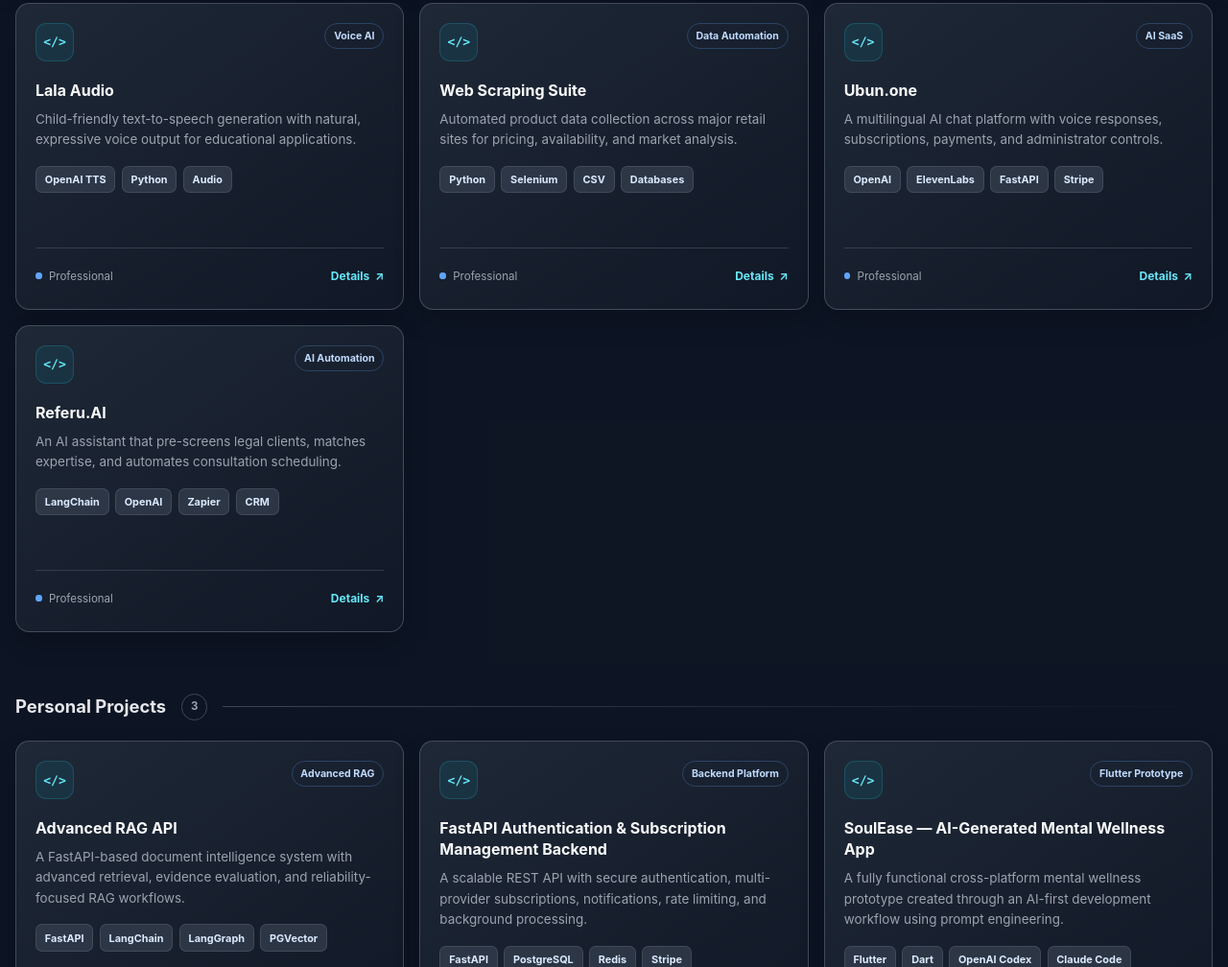
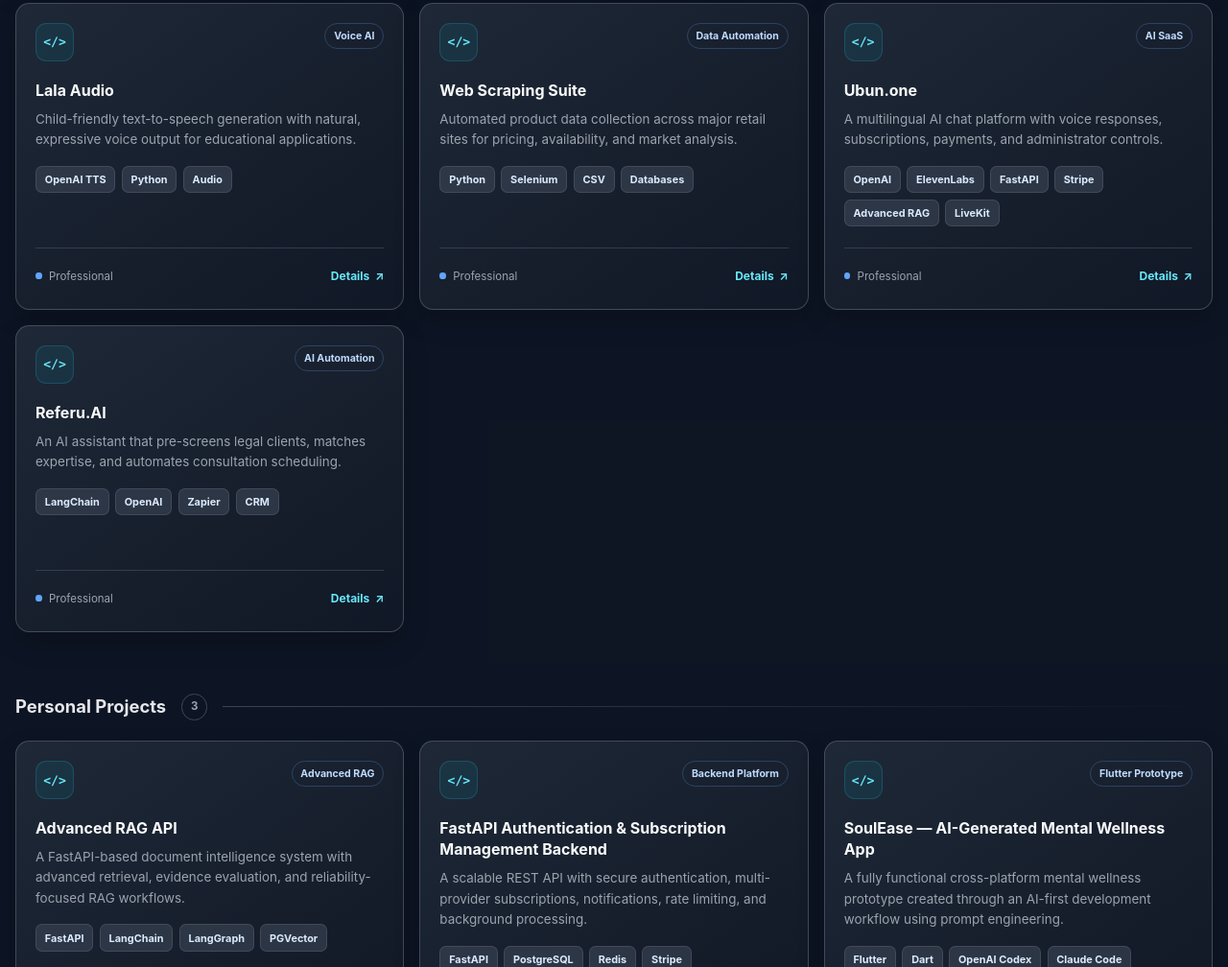
Before and after one commit to falsii/portfolio, a website: page index.html in a window 1280 px wide. Shown: the part 5215-6223 px from the top of the page at 96% size. Drawn offline with nearby package versions, Linux system fonts and the light colour scheme.

Commit message:
Update Ubun.one technology tags

```diff
--- a/index.html
+++ b/index.html
@@ -1800,7 +1800,7 @@
                         <h4>Ubun.one</h4>
                         <p class="project-card-description">A multilingual AI chat platform with voice responses, subscriptions, payments, and administrator controls.</p>
                         <div class="project-tech-list">
-                            <span>OpenAI</span><span>ElevenLabs</span><span>FastAPI</span><span>Stripe</span>
+                            <span>OpenAI</span><span>ElevenLabs</span><span>FastAPI</span><span>Stripe</span><span>Advanced RAG</span><span>LiveKit</span>
                         </div>
                         <div class="project-card-footer">
                             <span class="project-type">Professional</span>
@@ -3463,7 +3463,7 @@
                 type: 'Professional Project',
                 objective: 'Deliver a multilingual ChatGPT-style platform with voice responses, subscriptions, and administrator controls.',
                 impact: 'Provides a complete conversational AI experience with the operational tools required for a subscription-based SaaS product.',
-                technologies: ['OpenAI API', 'ElevenLabs API', 'FastAPI', 'Stripe'],
+                technologies: ['OpenAI API', 'ElevenLabs API', 'FastAPI', 'Stripe', 'Advanced RAG', 'LiveKit'],
                 features: ['English and German chat', 'ElevenLabs voice responses', 'Prompt and API key management', 'User administration', 'Stripe subscriptions', 'SaaS-ready backend APIs']
             },
             referu: {
```
